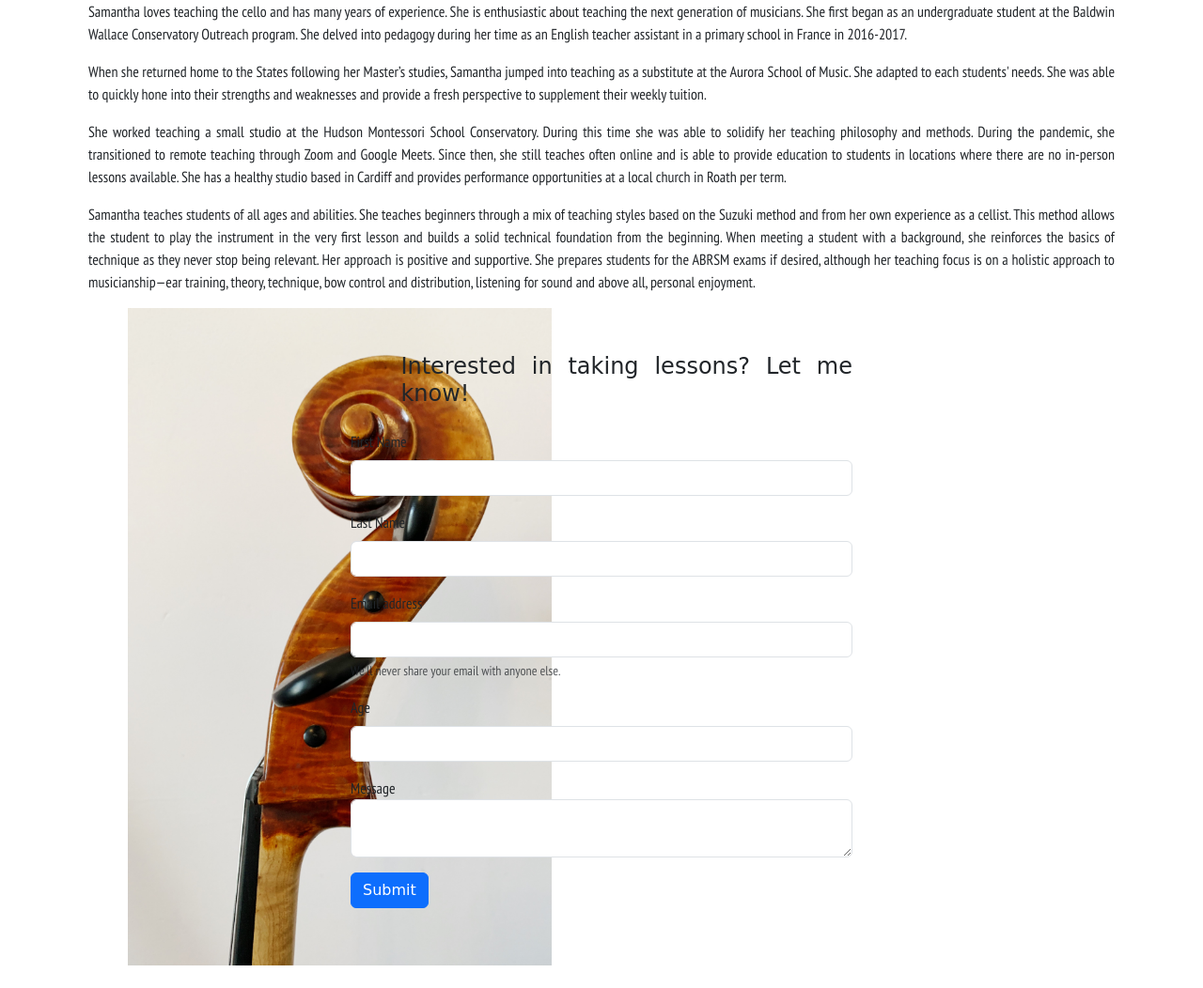
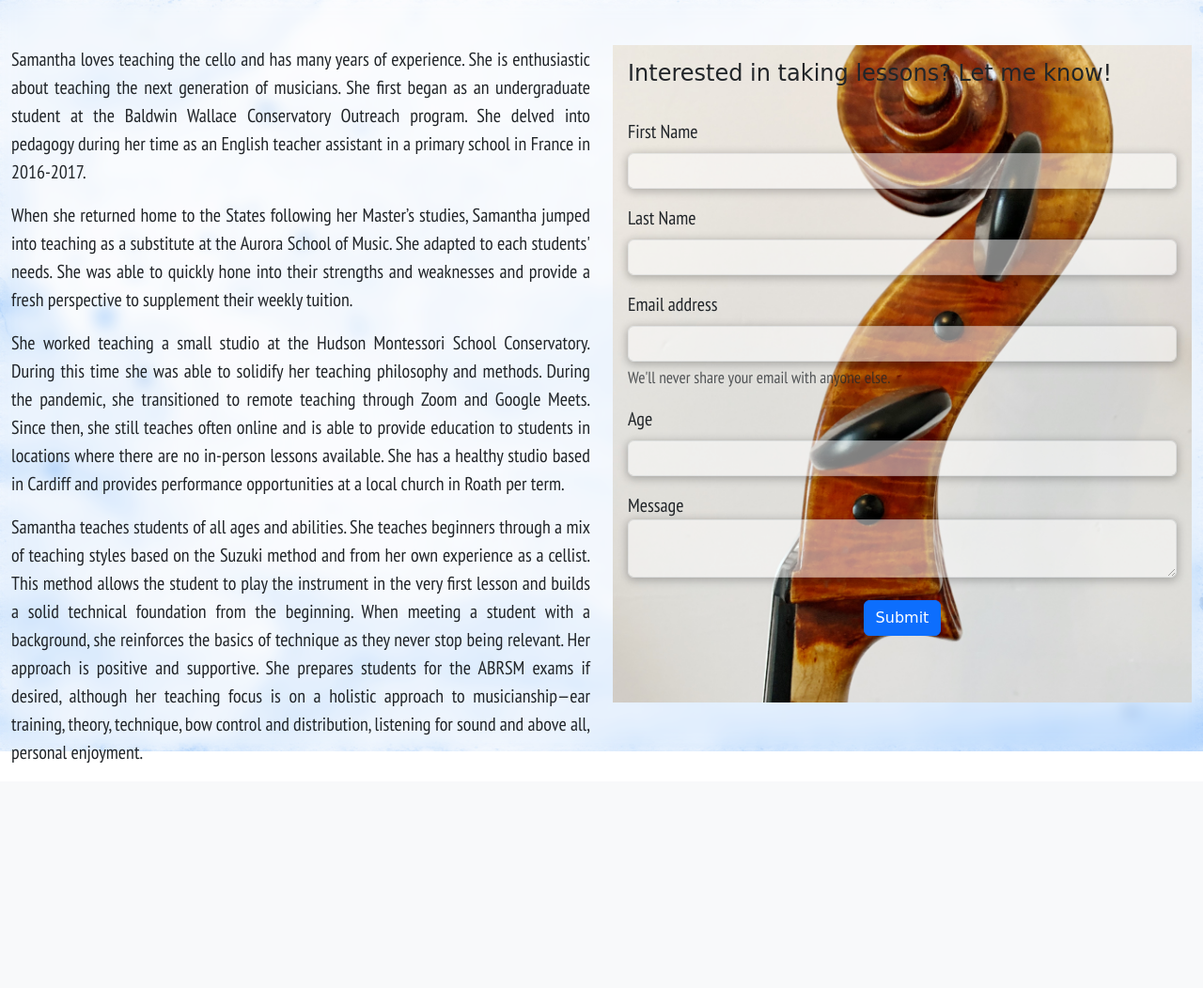
Before and after one commit to samcat437/Scello, a Flask app: page /teaching in a window 1280 px wide. Shown: the part 146-1198 px from the top of the page at 94% size. After the commit the page ends 959 px from the top, so only its background shows below. Run offline with Flask 3, Linux system fonts and the light colour scheme; some web fonts are replaced.

Commit message:
added background images and styling

```diff
--- a/website/static/index.css
+++ b/website/static/index.css
@@ -12,6 +12,25 @@ a.navbar-brand {
 .home-about, .teaching-about, .weddings-about, .contact-us {
     font-family: 'PT Sans Narrow', sans-serif;
     text-align: justify;
+    font-size: 125%;
+}
+
+/* https://pixabay.com/illustrations/background-blue-watercolor-paper-4664911/ */
+.main-info {
+    background-image: url("../static/images/background-4664911.jpg");
+    background-position: bottom;
+    background-repeat: no-repeat;
+    background-size: cover;
+    height: 100vh;
+    width: 100%;
+    padding: 0;
+}
+
+.blur {
+    background: rgba(255, 255, 255, 0.2);
+    backdrop-filter: blur(8px);
+    height: 100vh;
+    width: 100%;
 }
 
 .submit {
@@ -21,7 +40,7 @@ a.navbar-brand {
 .home-img {
     background: url("../static/images/cellist.jpg") no-repeat center;
     background-size: contain;
-    height: 700px;
+    height: 600px;
 }
 
 .wedding-img {
@@ -32,7 +51,7 @@ a.navbar-brand {
 
 .teaching-img {
     background: url("../static/images/scroll.jpg") no-repeat center;
-    background-size: contain;
+    background-size: cover;
     height: 700px;
 }
 
@@ -45,3 +64,16 @@ a.navbar-brand {
         margin-bottom: 20px;
     }
 }
+
+input, textarea {
+    background-color: #000;
+    color: #fff;
+    opacity: .5;
+    -webkit-box-shadow: 0 2px 10px 1px rgba(0,0,0,0.5);
+    box-shadow: 0 2px 10px 1px rgba(0,0,0,0.5);
+
+    ::-webkit-input-placeholder { color: #666;}
+    :-moz-placeholder { color: #666; }
+    ::-moz-placeholder { color: #666; }
+    :-ms-input-placeholder { color: #666; }
+}
--- a/website/templates/base.html
+++ b/website/templates/base.html
@@ -71,7 +71,11 @@
     </header>
 
 
-    <div class="container">{% block content %} {% endblock %}</div>
+    <div class="container-fluid main-info">
+      <div class="blur">
+        {% block content %} {% endblock %}
+      </div>
+    </div>
 
 
     <script src="https://cdn.jsdelivr.net/npm/bootstrap@5.3.1/dist/js/bootstrap.bundle.min.js" integrity="sha384-HwwvtgBNo3bZJJLYd8oVXjrBZt8cqVSpeBNS5n7C8IVInixGAoxmnlMuBnhbgrkm" crossorigin="anonymous"></script>
--- a/website/templates/home.html
+++ b/website/templates/home.html
@@ -3,12 +3,12 @@
 
 <div class="container-fluid">
     <section>
-        <div class="row p-lg-3 mt-5">
+        <div class="row p-lg-3">
             <div class="col-lg-6 mb-md-4 home-img"></div>
             <div class="col-lg-6 home-about">
                 <p>Samantha Drees is an American born cellist from Cleveland, Ohio, now resident of Cardiff, UK. She received her Bachelor’s degree in Music studying cello and a Bachelor’s degree of Arts in the French Language from Baldwin Wallace University and Conservatory. She also completed a chamber music emphasis, which consisted of organising three chamber music recitals, one at the Conservatory and two others in local churches in the community.</p>
                 <p>Samantha studied with Regina Mushabac and co-principal cellist of the Cleveland Orchestra, Richard Weiss. She was actively involved in Symphony Orchestra conducted by the former Cleveland Ballet director, Dwight Oltman, and participated in BW’s prestigious Bach Festival, the oldest collegiate Bach fest in the nation.</p>
-                <p>Following graduation, Samantha attended various summer festivals and then moved worked as an English teacher in three elementary schools in Paris, France. She has just obtained a Master’s degree in Music from the Royal Welsh College of Music and Drama where she has performed in many college ensembles. She studied with Nikki Thomas.</p>
+                <p>Following graduation, Samantha attended various summer festivals and then moved worked as an English teacher in three elementary schools in Paris, France. She obtained a Master’s degree in Music in 2019 from the Royal Welsh College of Music and Drama where she has performed in many college ensembles. She studied with Nikki Thomas.</p>
                 <p>Currently, Samantha freelances in various ensembles in the UK including Opera de Baugé, the British Sinfonietta, the London Opera Company, the Aderyn String Quartet, Halo Strings UK and Storm Electric String Ensemble. Samantha is passionate about chamber music and solo playing and hopes to develop this aspect of her career. She enjoys recording and has premiered several works of Spanish composer Francisco Merino Morales. </p>
             </div>
         </div>
--- a/website/templates/teaching.html
+++ b/website/templates/teaching.html
@@ -3,27 +3,19 @@
 
 <div class="container-fluid">
     <section>
-        <div class="row">
-
-        </div>
-    </section>
-    <section>
-        <div class="row">
-            <div class="col teaching-about">
+        <div class="row pt-5">
+            <div class="col-lg-6 teaching-about">
                 <p>Samantha loves teaching the cello and has many years of experience. She is enthusiastic about teaching the next generation of musicians. She first began as an undergraduate student at the Baldwin Wallace Conservatory Outreach program. She delved into pedagogy during her time as an English teacher assistant in a primary school in France in 2016-2017.</p>
                 <p>When she returned home to the States following her Master’s studies, Samantha jumped into teaching as a substitute at the Aurora School of Music. She adapted to each students' needs. She was able to quickly hone into their strengths and weaknesses and provide a fresh perspective to supplement their weekly tuition.</p>
                 <p>She worked teaching a small studio at the Hudson Montessori School Conservatory. During this time she was able to solidify her teaching philosophy and methods.  During the pandemic, she transitioned to remote teaching through Zoom and Google Meets. Since then, she still teaches often online and is able to provide education to students in locations where there are no in-person lessons available. She has a healthy studio based in Cardiff and provides performance opportunities at a local church in Roath per term.</p>
                 <p>Samantha teaches students of all ages and abilities. She teaches beginners through a mix of teaching styles based on the Suzuki method and from her own experience as a cellist. This method allows the student to play the instrument in the very first lesson and builds a solid technical foundation from the beginning. When meeting a student with a background, she reinforces the basics of technique as they never stop being relevant. Her approach is positive and supportive. She prepares students for the ABRSM exams if desired, although her teaching focus is on a holistic approach to musicianship—ear training, theory, technique, bow control and distribution, listening for sound and above all, personal enjoyment.</p>
             </div>
-        </div>
-    </section>
-    <section>
-        <div class="row position-relative">
-            <div class="col-md-6 mb-md-4 teaching-img"></div>
-            <div class="col-md-6 position-absolute top-0 start-50 translate-middle-x my-5">
+            <div class="col-lg-6">
 
+                <div class="my-6 pt-3 px-3 teaching-img">
+                    <h1 class="pb-3 mb-3 px-0 mx-auto">Interested in taking lessons? Let me know!</h1>
                     <form class="contact-us" id="contact-form">
-                    <h1 class="pb-3 mx-auto">Interested in taking lessons? Let me know!</h1>
+
                         <div class="input-field mb-3">
                             <label for="first_name" class="form-label">First Name</label>
                             <input id="first_name" name="first_name" minlength="3" maxlength="25" type="text"
@@ -53,8 +45,11 @@
                             <textarea id="event_content" name="event_content" class="form-control"
                                 required></textarea>
                         </div>
+                        <div class="col d-flex submit justify-content-center mt-4">
 
-                    <button onclick="sendEmail()" type="submit" value="Send" class="mb-3 btn btn-primary submit">Submit</button>
+                            <a onclick="sendEmail()" type="submit" value="Send" class="mb-3 btn btn-primary" role="button">Submit</a>
+                        </div>
+
                     </form>
                 </div>
             </div>
--- a/website/templates/weddings.html
+++ b/website/templates/weddings.html
@@ -3,13 +3,13 @@
 
 <div class="container-fluid">
     <section>
-        <div class="row p-lg-3 mt-5">
+        <div class="row p-lg-3">
             <div class="col-lg-6 mb-md-4 wedding-img"></div>
             <div class="col-lg-6 weddings-about">
                 <p>Samantha enjoys performing with Aderyn String Quartet since 2018. The cello’s role in a string quartet is often akin to a hybrid between the role of the bass guitar and the drums in a rock band. In 2021, Samantha began performing solo for wedding ceremonies, drink receptions and wedding breakfasts and other formal events to enjoy playing the melody. She performs with custom backing tracks and as a duo with local musicians. Other duos are also possible with collaboration of other local highly skilled musician such as cello and piano, cello and guitar (acoustic but electric is also possible!), cello and harp and cello and violin.</p>
                 <p>Please get in touch for a free quote from Samantha. In addition to performing the music, she accommodates any repertoire request for your ceremony and can offer recommendations.</p>
                 <p>The cello is the instrument closest to the human voice!</p>
-                <div class="col position-relative submit mt-4">
+                <div class="col position-relative d-flex submit justify-content-center mt-4">
                     <a class="btn btn-primary" href="{{ url_for('views.contact')}}" role="button">Make an Enquiry</a>
                 </div>
             </div>
```
Also changed, not shown: website/templates/contact.html (+6 -3 lines), website/static/images/background-4664911.jpg (added), 1 other file. Lines whose indentation alone changed are shown as unchanged.
